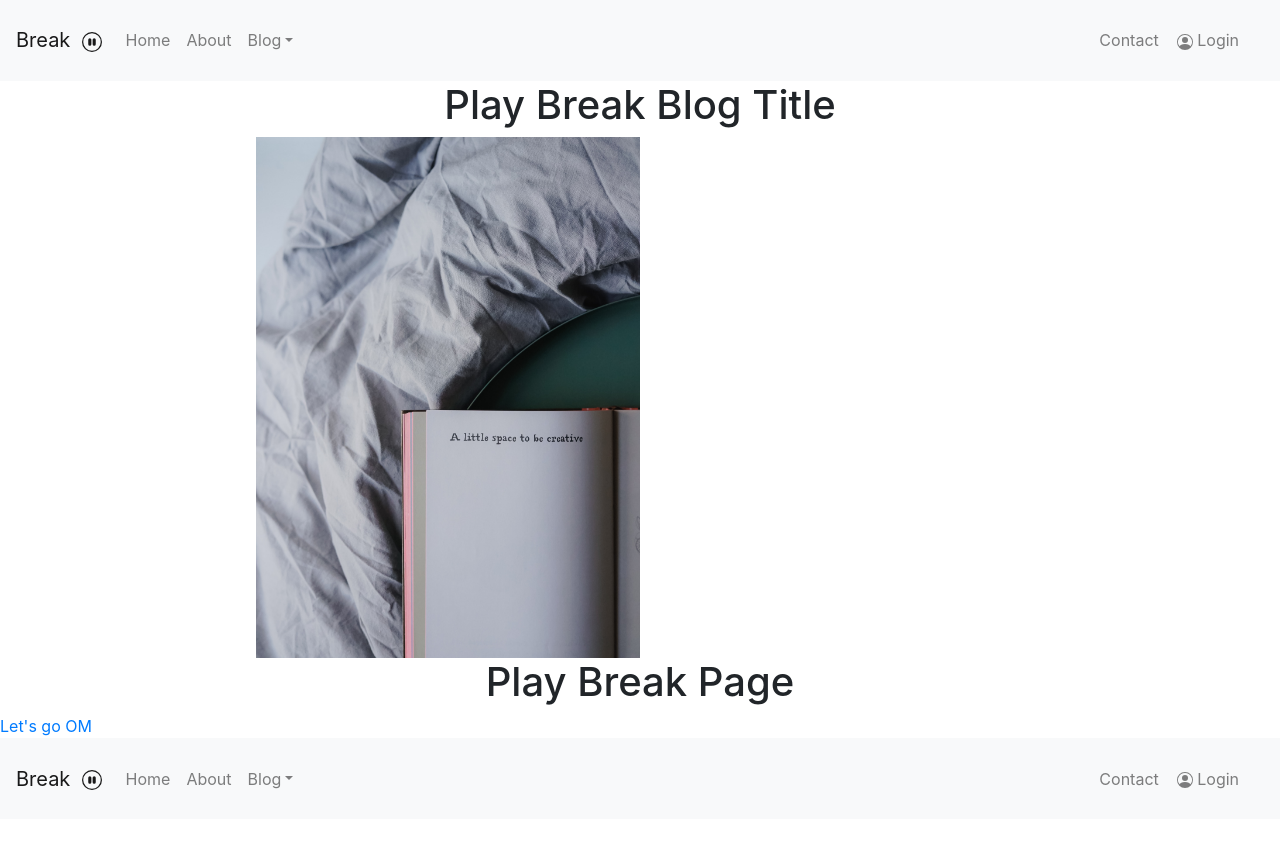
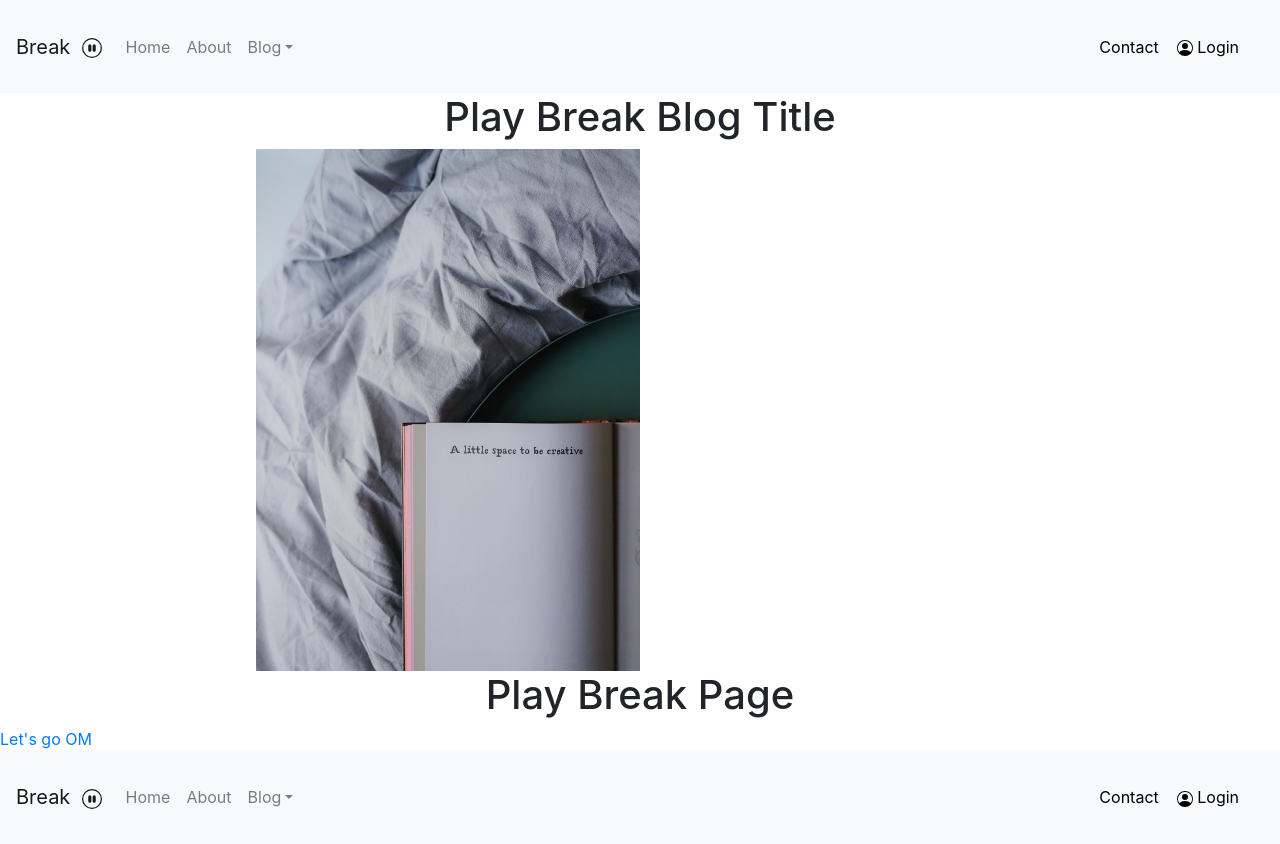
Before and after one commit to arrayinc/react-blog-lindly-lyttle, a React (Create React App) app: page /playbreak in a window 1280 px wide. Before the commit the page ends 819 px from the top, so only its background shows below. Built offline with nearby package versions, Linux system fonts and the light colour scheme.

Commit message:
font color in nav bar.

```diff
--- a/src/index.css
+++ b/src/index.css
@@ -44,12 +44,12 @@ h6 {
 /************************************************************************/
 
 .nav-title {
-  color: rgba(0, 0, 0, 0.5);
+  color: black;
 }
 
 #basic-navbar-nav {
-  margin-top: 1%;
-  margin-bottom: 1%;
+  margin-top: 1.5%;
+  margin-bottom: 1.5%;
 }
 
 .navbar-right {
@@ -57,7 +57,7 @@ h6 {
 }
 
 .nav-right-text {
-  color: rgba(0, 0, 0, 0.5);
+  color: black;
 }
 
 /* h1 {
```
